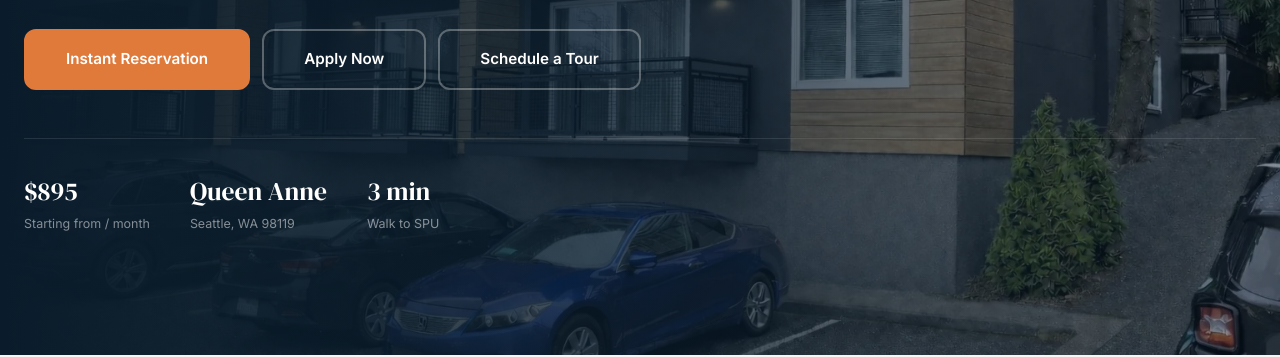
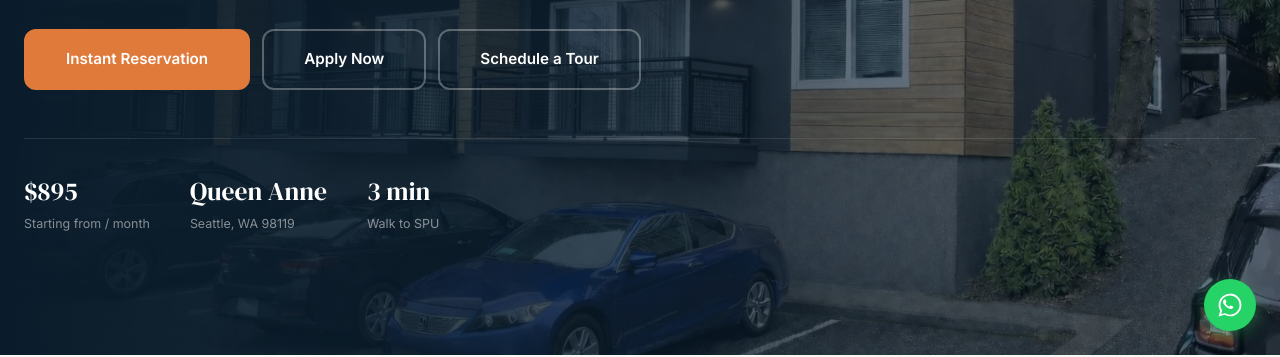
Before and after one commit to turbomaple8/emerson-quarters, a plain HTML site: page index.html in a window 1280 px wide. Shown: the part 445-802 px from the top of the page. Drawn offline with Linux system fonts and the light colour scheme.

Commit message:
feat(contact): floating WhatsApp button → +1 (425) 683-9032
Matches the nook/circle implementation: FAB injected on load,
gtag whatsapp_click event, fixed bottom-right at z-index 900.

Co-Authored-By: Claude Opus 5 <noreply@anthropic.com>

```diff
--- a/script.js
+++ b/script.js
@@ -196,7 +196,7 @@ function closeAllModals() {
 }
 
 /* ---- Backend API ---- */
-const BACKEND_API_URL = 'https://coliville-api-626057356331.us-east1.run.app';
+const BACKEND_API_URL = 'https://coliville-backend-626057356331.us-east1.run.app';
 const BACKEND_PROJECT_ID = 'emerson';
 
 function sendToBackend(endpoint, payload) {
@@ -295,3 +295,34 @@ function handleReserveForm(e) {
     </div>
   `;
 }
+
+/* ========================================
+   WhatsApp Floating Button — injected on every page
+======================================== */
+(function () {
+  var WHATSAPP_URL = 'https://wa.me/14256839032';
+  var ICON = '<svg viewBox="0 0 32 32" fill="currentColor" aria-hidden="true"><path d="M19.11 17.36c-.29-.15-1.7-.84-1.96-.93-.26-.1-.45-.15-.64.14-.19.29-.74.93-.9 1.12-.17.19-.33.22-.62.07-.29-.14-1.21-.45-2.3-1.42-.85-.76-1.42-1.7-1.59-1.98-.17-.29-.02-.45.13-.59.13-.13.29-.34.43-.5.14-.17.19-.29.29-.48.1-.19.05-.36-.02-.5-.07-.15-.64-1.55-.88-2.12-.23-.56-.47-.48-.64-.49h-.55c-.19 0-.5.07-.76.36-.26.29-1 .98-1 2.4 0 1.41 1.03 2.78 1.17 2.97.14.19 2.03 3.1 4.91 4.34.69.3 1.22.47 1.64.61.69.22 1.31.19 1.81.11.55-.08 1.7-.7 1.94-1.37.24-.67.24-1.24.17-1.36-.07-.12-.26-.19-.55-.34zM16.03 27.06h-.01a10.9 10.9 0 0 1-5.55-1.52l-.4-.24-4.13 1.08 1.1-4.02-.26-.41a10.86 10.86 0 0 1-1.67-5.82c0-6.02 4.9-10.92 10.93-10.92a10.85 10.85 0 0 1 10.91 10.93c0 6.02-4.9 10.92-10.92 10.92zm9.3-20.22A13.06 13.06 0 0 0 16.02 3C8.83 3 3 8.83 3 16.02c0 2.3.6 4.54 1.74 6.52L3 29l6.6-1.73a13.02 13.02 0 0 0 6.42 1.68h.01c7.19 0 13.03-5.84 13.03-13.03 0-3.48-1.36-6.75-3.73-9.08z"/></svg>';
+
+  function injectWhatsAppFab() {
+    if (document.querySelector('.whatsapp-fab')) return;
+    var a = document.createElement('a');
+    a.className = 'whatsapp-fab';
+    a.href = WHATSAPP_URL;
+    a.target = '_blank';
+    a.rel = 'noopener';
+    a.setAttribute('aria-label', 'Chat with us on WhatsApp');
+    a.innerHTML = ICON;
+    a.addEventListener('click', function () {
+      if (typeof gtag === 'function') {
+        gtag('event', 'whatsapp_click', { link_url: WHATSAPP_URL });
+      }
+    });
+    document.body.appendChild(a);
+  }
+
+  if (document.readyState === 'loading') {
+    document.addEventListener('DOMContentLoaded', injectWhatsAppFab);
+  } else {
+    injectWhatsAppFab();
+  }
+})();
--- a/styles.css
+++ b/styles.css
@@ -830,3 +830,34 @@ h3 { font-size: clamp(1.3rem, 2.5vw, 1.7rem); }
 .guide-card:hover { border-color: var(--accent); transform: translateY(-2px); box-shadow: var(--shadow-md); }
 .guide-card__title { font-family: var(--font-heading); font-size: 1.15rem; line-height: 1.3; color: var(--text); }
 .guide-card__desc { font-size: 0.9rem; line-height: 1.6; color: var(--text-secondary); }
+
+/* ========================================
+   WhatsApp Floating Button
+======================================== */
+.whatsapp-fab {
+  position: fixed;
+  bottom: 24px;
+  right: 24px;
+  width: 52px;
+  height: 52px;
+  border-radius: 50%;
+  background: #25d366;
+  color: #fff;
+  display: flex;
+  align-items: center;
+  justify-content: center;
+  z-index: 900;
+  box-shadow: 0 4px 16px rgba(37, 211, 102, 0.35);
+  transition: var(--transition);
+}
+
+.whatsapp-fab:hover {
+  background: #1ebe5d;
+  color: #fff;
+  transform: translateY(-3px);
+}
+
+.whatsapp-fab svg {
+  width: 28px;
+  height: 28px;
+}
```
